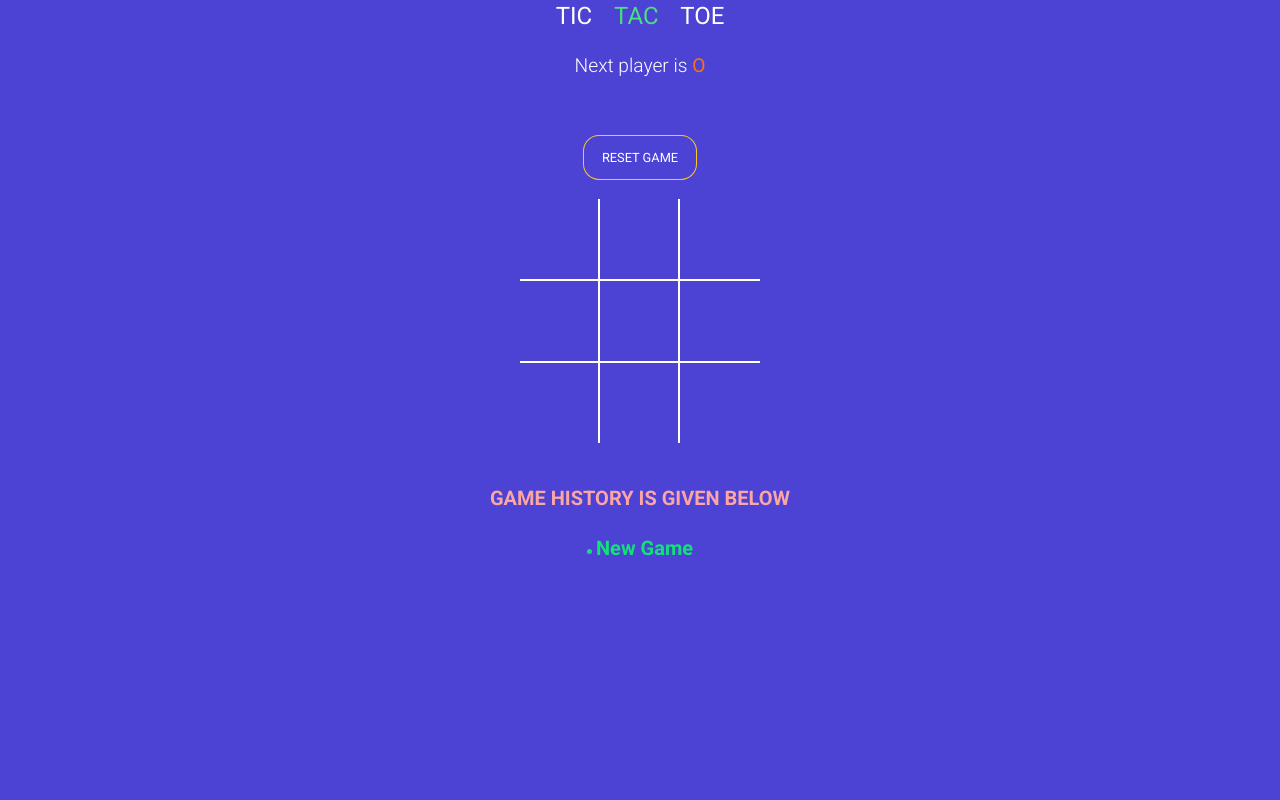
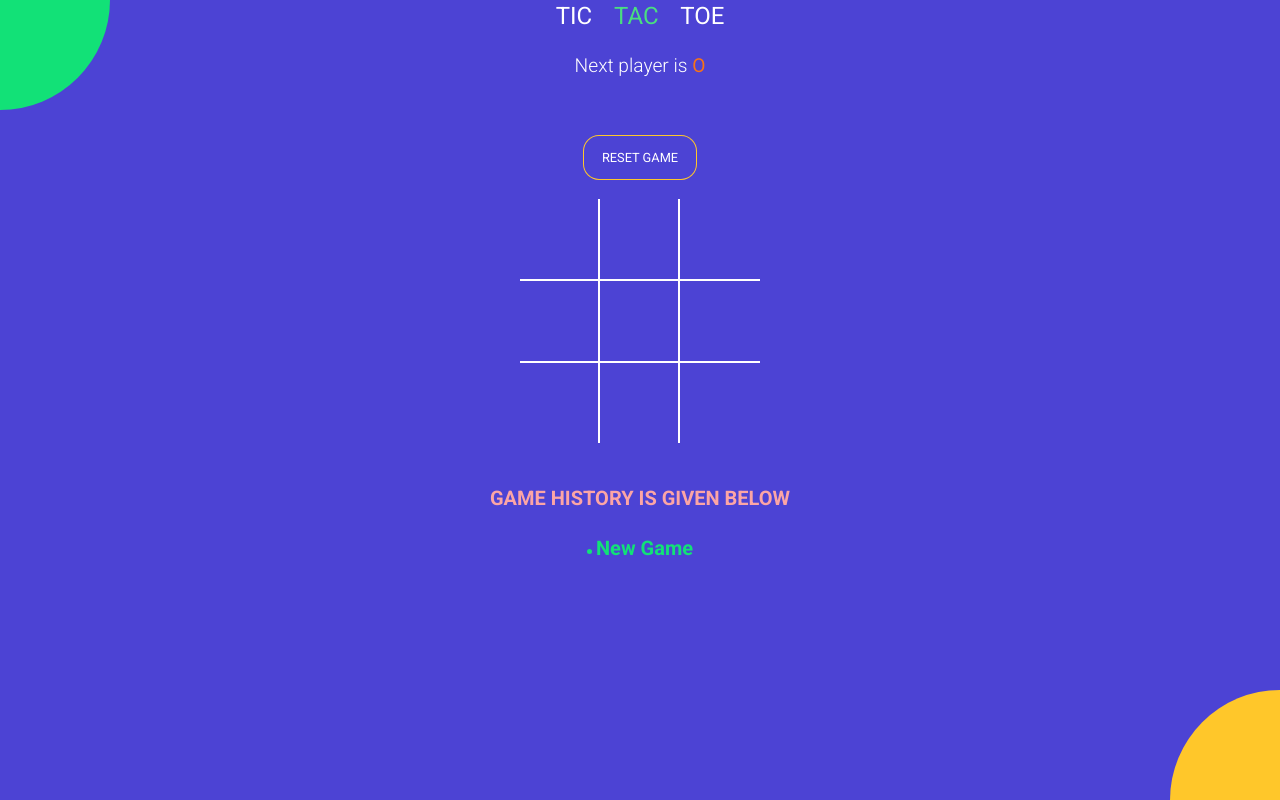
Before and after one commit to Balpreet2001/TicTacToe-React, a React (Vite) app: page / in a window 1280 px wide. Built offline with nearby package versions, Linux system fonts and the light colour scheme.

Commit message:
added background circles

```diff
--- a/src/App.jsx
+++ b/src/App.jsx
@@ -73,6 +73,7 @@ function App() {
       >
         RESET GAME
       </button>
+      <div className='bg-balls'></div>
       <Board
         squares={gamingBoard.squares}
         handleSquareClick={handleSquareClick}
```
